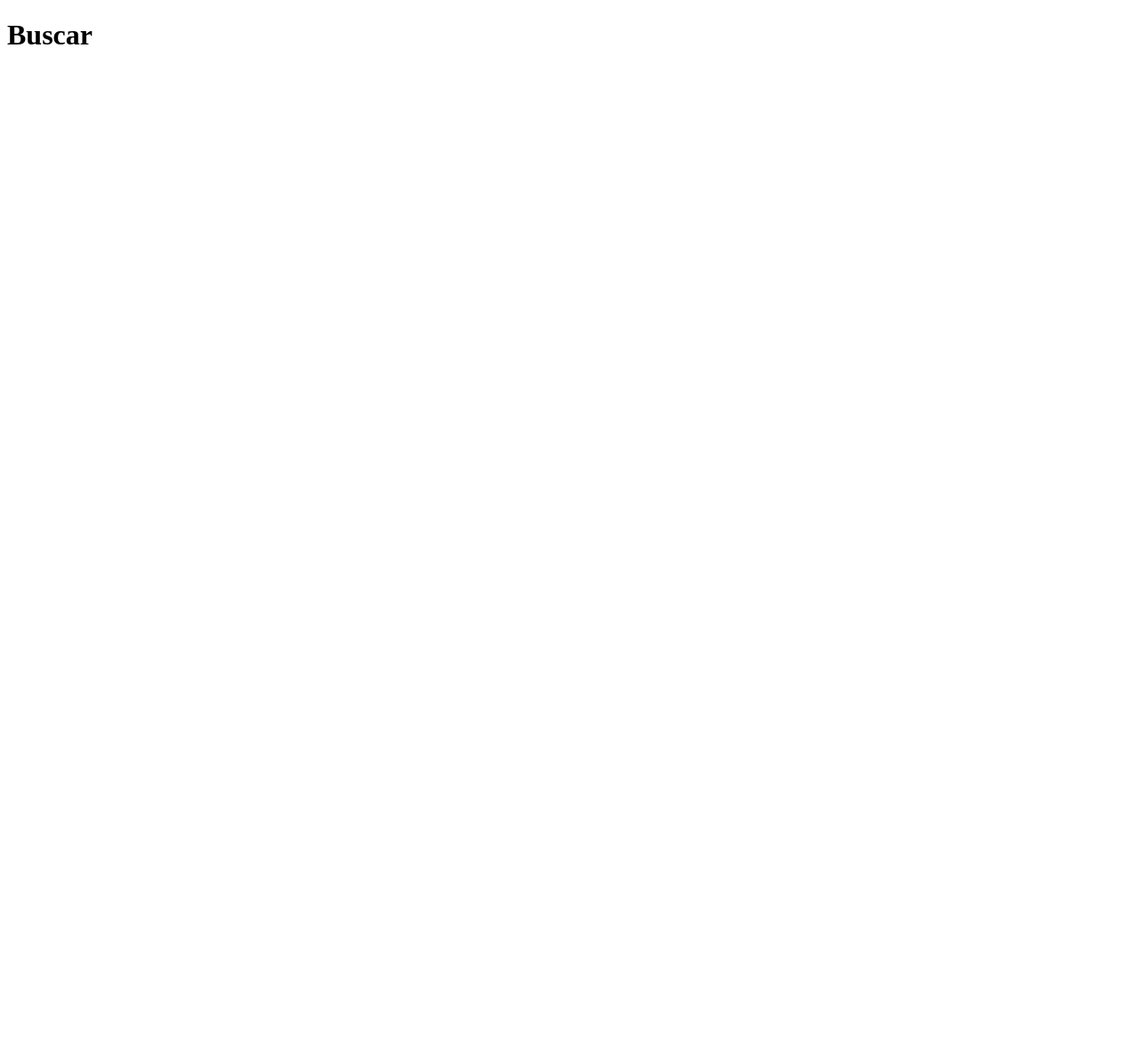
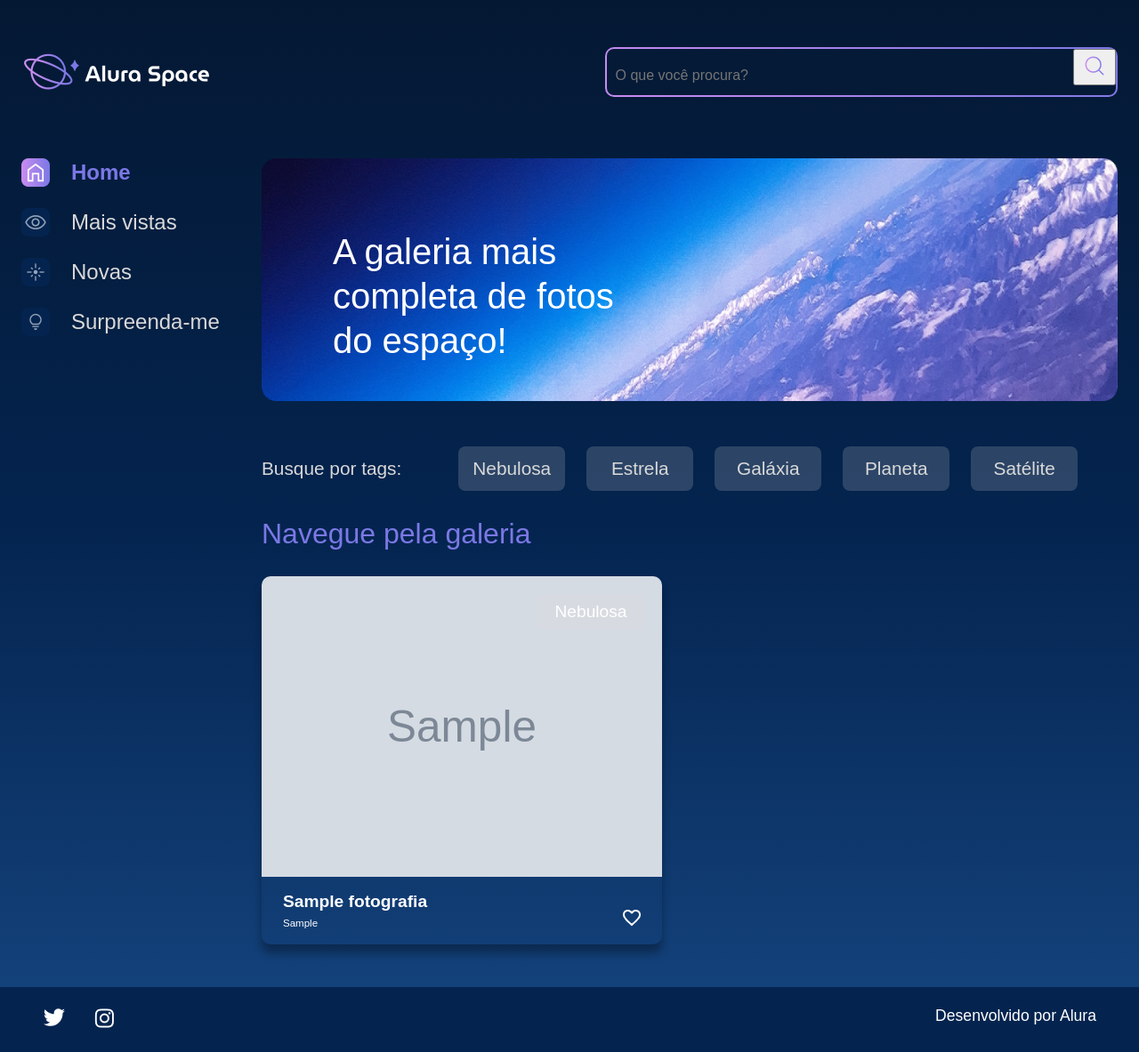
Before and after one commit to D-Salge/alura-space, a Django app: page /buscar in a window 1280 px wide. Before the commit the page is almost empty. Shown: the whole page at 89% size. Before the commit the page ends 50 px from the top, so only its background shows below. Run offline with Django 5.2, Linux system fonts and the light colour scheme; tables that the repository leaves empty hold one stand-in row (values such as "Sample post"); grey boxes marked "Sample" are stand-in pictures.

Commit message:
Enhance search functionality in gallery view and update buscar.html template for improved layout and user experience

```diff
--- a/galeria/views.py
+++ b/galeria/views.py
@@ -10,4 +10,11 @@ def image(request, foto_id):
     return render(request, 'galeria/image.html', {"fotografia": fotografia})
 
 def buscar(request):
-    return render(request, 'galeria/buscar.html')
+    fotografias = Fotografia.objects.filter(publicada=True).order_by("data_fotografia")
+
+    if "buscar" in request.GET:
+        nome_a_buscar = request.GET["buscar"]
+        if nome_a_buscar:
+            fotografias = fotografias.filter(nome__icontains=nome_a_buscar)
+
+    return render(request, 'galeria/buscar.html', {"cards": fotografias})
--- a/templates/galeria/buscar.html
+++ b/templates/galeria/buscar.html
@@ -1,11 +1,56 @@
-<!DOCTYPE html>
-<html lang="en">
-<head>
-  <meta charset="UTF-8">
-  <meta name="viewport" content="width=device-width, initial-scale=1.0">
-  <title>Document</title>
-</head>
-<body>
-  <h1>Buscar</h1>
-</body>
-</html>
+{% extends 'galeria/base.html' %}
+{% load static %}
+{% block content %}
+            <section class="conteudo">
+                <section class="banner">
+                    <img class="banner__imagem" src="{% static '/assets/imagens/Banner(2).png' %}" alt="banner Alura Space">
+                    <h1 class="banner__titulo"> A galeria mais completa de fotos do espaço!</h1>
+                </section>
+                <section class="tags">
+                    <p class="tags__titulo">Busque por tags:</p>
+                    <ul class="tags__lista">
+                        <li class="tags__tag">Nebulosa</li>
+                        <li class="tags__tag">Estrela</li>
+                        <li class="tags__tag">Galáxia</li>
+                        <li class="tags__tag">Planeta</li>
+                        <li class="tags__tag">Satélite</li>
+                    </ul>
+                </section>
+                <section class="galeria">
+                    <div class="cards">
+                        <h2 class="cards__titulo">Navegue pela galeria</h2>
+                        <ul class="cards__lista">
+                            {% if cards %}
+                            {% for fotografia in cards %}
+                            <li class="card">
+                                <a href="{% url 'imagem' fotografia.id %}">
+                                {% if fotografia.foto == "" or fotografia.foto == null %}
+                                    <img class="card__imagem" src="{% static '/assets/imagens/galeria/not-found.png' %}" alt="foto">
+                                {% else %}
+                                    <img class="card__imagem" src="{{ fotografia.foto.url }}" alt="foto">
+                                {% endif %}
+                                </a>
+                                <span class="card__tag">{{ fotografia.tag }}</span>
+                                <div class="card__info">
+                                    <p class="card__titulo">{{ fotografia.nome }}</p>
+                                    <div class="card__texto">
+                                        <p class="card__descricao">{{ fotografia.legenda }}</p>
+                                        <span>
+                                            <img src="{% static '/assets/ícones/1x/favorite_outline.png' %}" alt="ícone de coração">
+                                        </span>
+                                    </div>
+                                </div>
+                            </li>
+                            {% endfor %}
+                            {% else %}
+                            <div class="imagem__texto">
+                                <p>Não foi encontrada nenhuma imagem</p>
+                            </div>
+                            {% endif %}
+                        </ul>
+                    </div>
+                </section>
+            </section>
+        </main>
+    </div>
+{% endblock %}
--- a/templates/galeria/index.html
+++ b/templates/galeria/index.html
@@ -43,6 +43,9 @@
                 </li>
                 {% endfor %}
                 {% else %}
+                <div class="imagem__texto">
+                    <p>Não foi encontrada nenhuma imagem</p>
+                </div>
                 {% endif %}
             </ul>
         </div>
```
Lines whose indentation alone changed are shown as unchanged.
